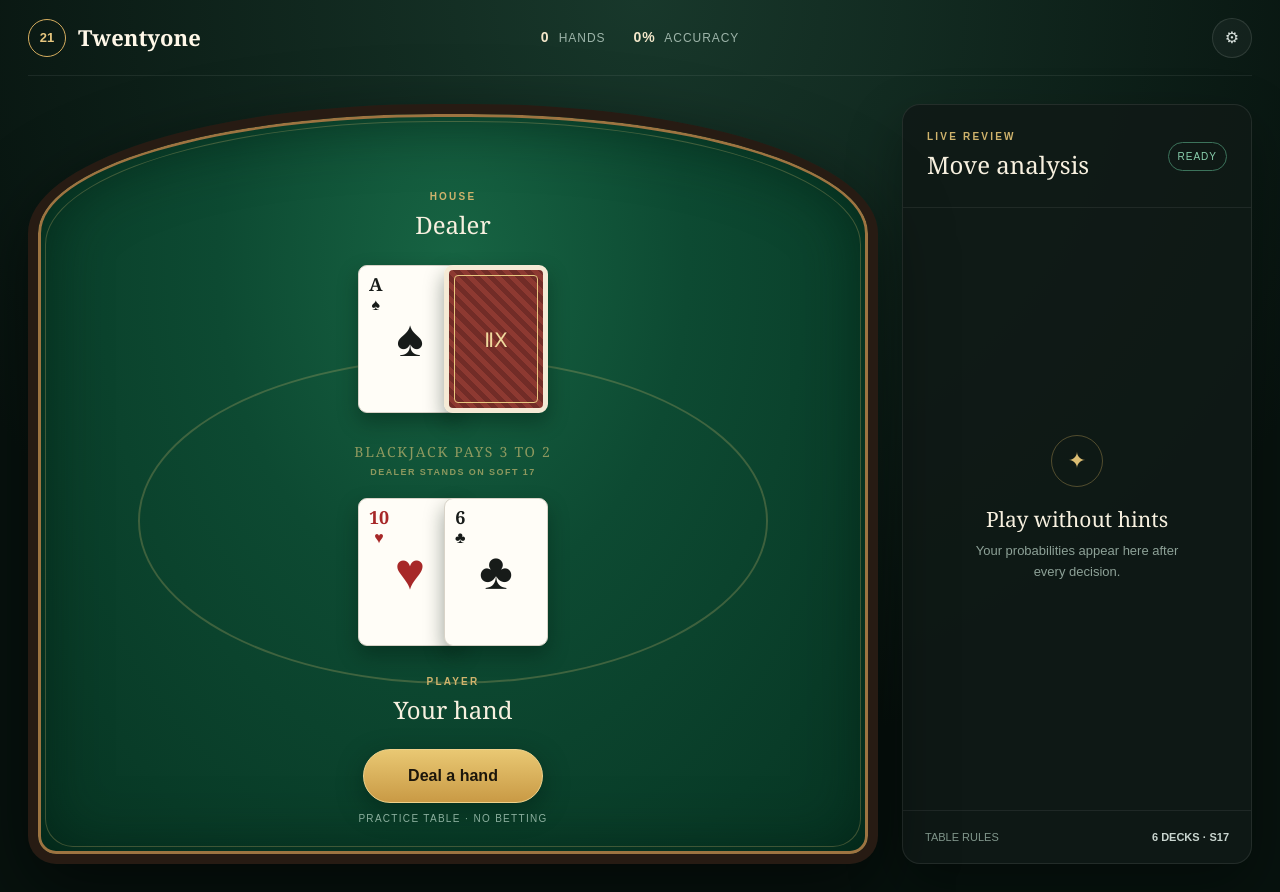
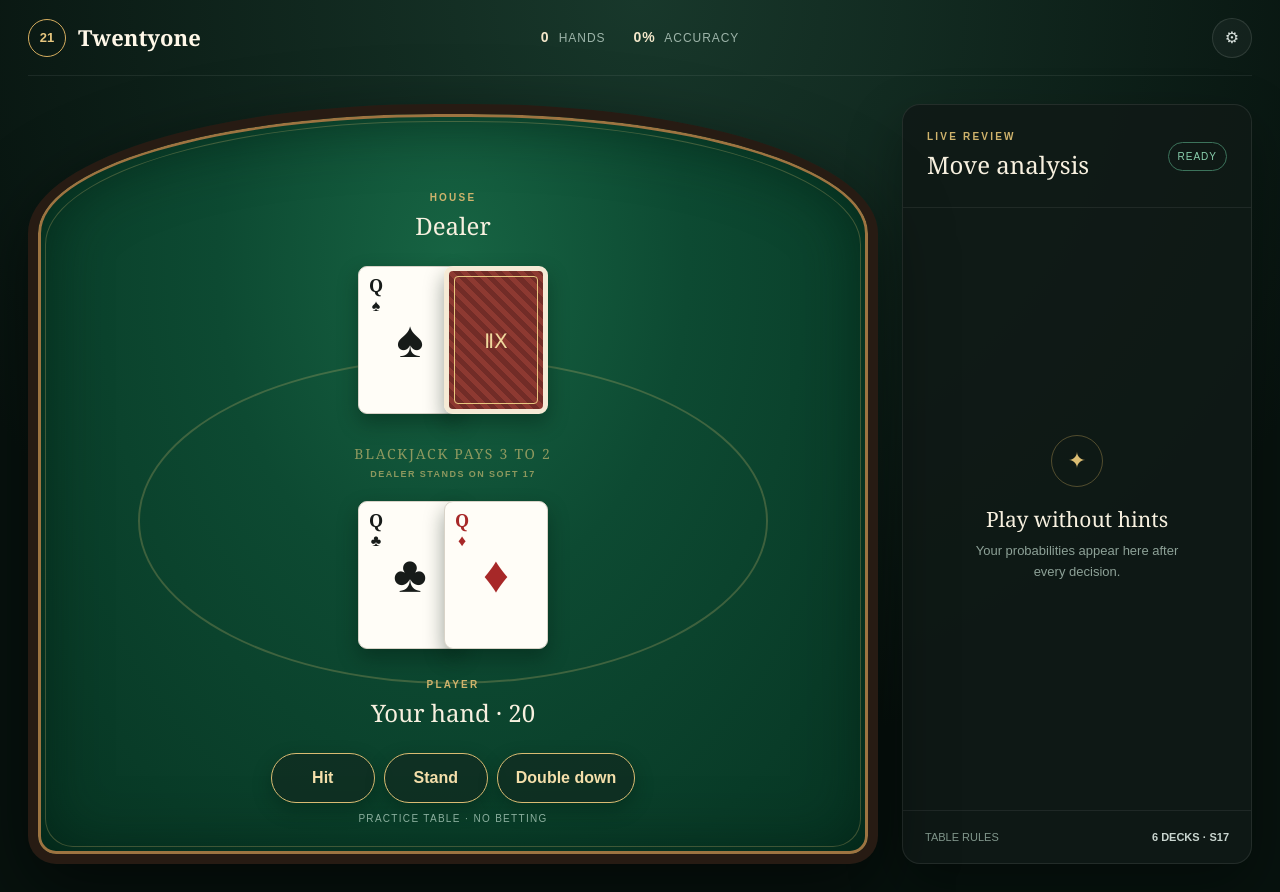
Before and after one commit to elderfieldzeus/twentyone, a Next.js app: page / in a window 1280 px wide. Both pictures are taken after a click on the button "Deal a hand". Built offline with nearby package versions, Linux system fonts and the light colour scheme.

Commit message:
[3.2] Core hand controls
Connect deal, hit, stand, and double actions to the game engine. Add browser coverage for controls, dealer reveal, and hand results.

```diff
--- a/app/globals.css
+++ b/app/globals.css
@@ -33,6 +33,11 @@ button, a { font: inherit; } button { cursor: pointer; }
 .table-mark span { font-size: 14px; } .table-mark b { font: 700 9px Arial, sans-serif; letter-spacing: .16em; }
 .action-dock { display: flex; flex-direction: column; align-items: center; gap: 8px; }
 .deal-button { min-width: 180px; padding: 14px 24px; border: 1px solid #f0d18a; border-radius: 999px; background: linear-gradient(#e9c873, #c99a45); color: #1c160b; font-weight: 800; box-shadow: 0 8px 24px #001d1280; }
+.action-buttons { display: flex; flex-wrap: wrap; justify-content: center; gap: 9px; }
+.action-buttons button { min-width: 104px; padding: 12px 18px; border: 1px solid #d9bb72; border-radius: 999px; background: #102d22d9; color: #f4dfaa; font-weight: 700; box-shadow: 0 7px 18px #001d1266; }
+.action-buttons button:focus-visible, .deal-button:focus-visible, .icon-button:focus-visible { outline: 3px solid #f5d47e; outline-offset: 3px; }
+.hand-result { margin: 9px 0 0; font-size: 12px; font-weight: 800; letter-spacing: .18em; text-transform: uppercase; }
+.result-win, .result-blackjack { color: #8de0b7; } .result-loss { color: #f0958d; } .result-push { color: #e8d496; }
 .action-dock p { margin: 0; color: #8caf9f; font-size: 10px; letter-spacing: .13em; text-transform: uppercase; }
 .analysis-panel { display: flex; min-height: 100%; flex-direction: column; border: 1px solid #ffffff16; border-radius: 18px; background: #101a16e8; box-shadow: 0 22px 55px #0005; }
 .panel-heading { display: flex; align-items: center; justify-content: space-between; padding: 24px; border-bottom: 1px solid #ffffff12; }
--- a/app/page.tsx
+++ b/app/page.tsx
@@ -1,4 +1,4 @@
-import { PlayingCard } from "@/components/playing-card";
+import { GameTable } from "@/components/game-table";
 
 export default function Home() {
   return (
@@ -9,21 +9,7 @@ export default function Home() {
         <button className="icon-button" type="button" aria-label="Open table settings">⚙</button>
       </header>
       <div className="game-layout">
-        <section id="table" className="casino-table" aria-label="Blackjack table">
-          <div className="table-rim" aria-hidden="true" />
-          <div className="table-content">
-            <section className="seat dealer-seat" aria-labelledby="dealer-title">
-              <div className="seat-heading"><p className="eyebrow">House</p><h1 id="dealer-title">Dealer</h1></div>
-              <div className="hand" aria-label="Dealer cards"><PlayingCard rank="A" suit="spades" /><PlayingCard rank="7" suit="diamonds" hidden /></div>
-            </section>
-            <div className="table-mark" aria-hidden="true"><span>Blackjack pays 3 to 2</span><b>Dealer stands on soft 17</b></div>
-            <section className="seat player-seat" aria-labelledby="player-title">
-              <div className="hand" aria-label="Player cards"><PlayingCard rank="10" suit="hearts" /><PlayingCard rank="6" suit="clubs" /></div>
-              <div className="seat-heading"><p className="eyebrow">Player</p><h2 id="player-title">Your hand</h2></div>
-            </section>
-            <div className="action-dock" aria-label="Game controls"><button className="deal-button" type="button">Deal a hand</button><p>Practice table · No betting</p></div>
-          </div>
-        </section>
+        <GameTable />
         <aside className="analysis-panel" aria-label="Move analysis">
           <div className="panel-heading"><div><p className="eyebrow">Live review</p><h2>Move analysis</h2></div><span className="status-dot">Ready</span></div>
           <div className="analysis-empty"><span className="analysis-icon" aria-hidden="true">✦</span><h3>Play without hints</h3><p>Your probabilities appear here after every decision.</p></div>
--- /dev/null
+++ b/components/game-table.tsx
@@ -0,0 +1,68 @@
+"use client";
+
+import { useState } from "react";
+
+import { createShoe } from "@/lib/blackjack/cards";
+import { applyAction, availableActions, createGame, defaultRules, type GameState, type PlayerAction } from "@/lib/blackjack/game";
+import { scoreHand } from "@/lib/blackjack/hand";
+
+import { PlayingCard } from "./playing-card";
+
+const resultLabels = { blackjack: "Blackjack", win: "Win", push: "Push", loss: "Loss" } as const;
+
+export function GameTable() {
+  const [game, setGame] = useState<GameState | null>(null);
+
+  function deal() {
+    setGame(createGame(createShoe(defaultRules.deckCount), defaultRules));
+  }
+
+  function act(action: PlayerAction) {
+    if (game) setGame(applyAction(game, action));
+  }
+
+  const actions = game ? availableActions(game) : [];
+  const playerHand = game?.playerHands[game.activeHandIndex] ?? game?.playerHands[0];
+  const result = game?.phase === "complete" ? game.settlements[0] : null;
+
+  return (
+    <section id="table" className="casino-table" aria-label="Blackjack table">
+      <div className="table-rim" aria-hidden="true" />
+      <div className="table-content">
+        <section className="seat dealer-seat" aria-labelledby="dealer-title">
+          <div className="seat-heading"><p className="eyebrow">House</p><h1 id="dealer-title">Dealer</h1></div>
+          <div className="hand" aria-label="Dealer cards">
+            {(game?.dealer.cards ?? []).map((card, index) => (
+              <PlayingCard key={card.id} rank={card.rank} suit={card.suit} hidden={index === 1 && !game?.dealer.holeRevealed} />
+            ))}
+            {!game && <><PlayingCard rank="A" suit="spades" /><PlayingCard rank="7" suit="diamonds" hidden /></>}
+          </div>
+        </section>
+        <div className="table-mark" aria-hidden="true"><span>Blackjack pays 3 to 2</span><b>Dealer stands on soft 17</b></div>
+        <section className="seat player-seat" aria-labelledby="player-title">
+          <div className="hand" aria-label="Player cards">
+            {(playerHand?.cards ?? []).map((card) => <PlayingCard key={card.id} rank={card.rank} suit={card.suit} />)}
+            {!game && <><PlayingCard rank="10" suit="hearts" /><PlayingCard rank="6" suit="clubs" /></>}
+          </div>
+          <div className="seat-heading">
+            <p className="eyebrow">Player</p>
+            <h2 id="player-title">Your hand{playerHand ? ` · ${scoreHand(playerHand.cards, { fromSplit: playerHand.fromSplit }).total}` : ""}</h2>
+            {result && <p className={`hand-result result-${result.result}`} role="status">{resultLabels[result.result]}</p>}
+          </div>
+        </section>
+        <div className="action-dock" aria-label="Game controls">
+          {!game || game.phase === "complete" ? (
+            <button className="deal-button" type="button" onClick={deal}>{game ? "Deal next hand" : "Deal a hand"}</button>
+          ) : (
+            <div className="action-buttons">
+              {actions.includes("hit") && <button type="button" onClick={() => act("hit")}>Hit</button>}
+              {actions.includes("stand") && <button type="button" onClick={() => act("stand")}>Stand</button>}
+              {actions.includes("double") && <button type="button" onClick={() => act("double")}>Double down</button>}
+            </div>
+          )}
+          <p>Practice table · No betting</p>
+        </div>
+      </div>
+    </section>
+  );
+}
```
Also changed, not shown: .groundwork/HANDOFF.md, .groundwork/cards/3.2-core-hand-controls.md, .groundwork/evidence/3.2/failing-tests.md (added), .groundwork/evidence/3.2/review.md (added), 1 other file (tests, documents, lock files or other folders).
